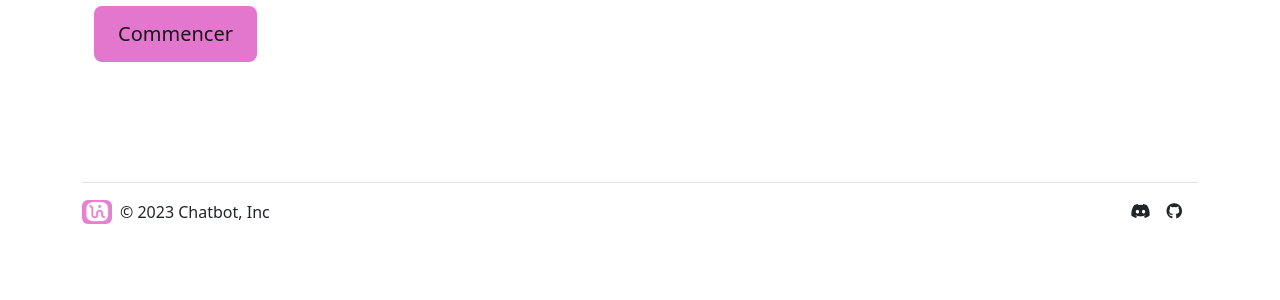
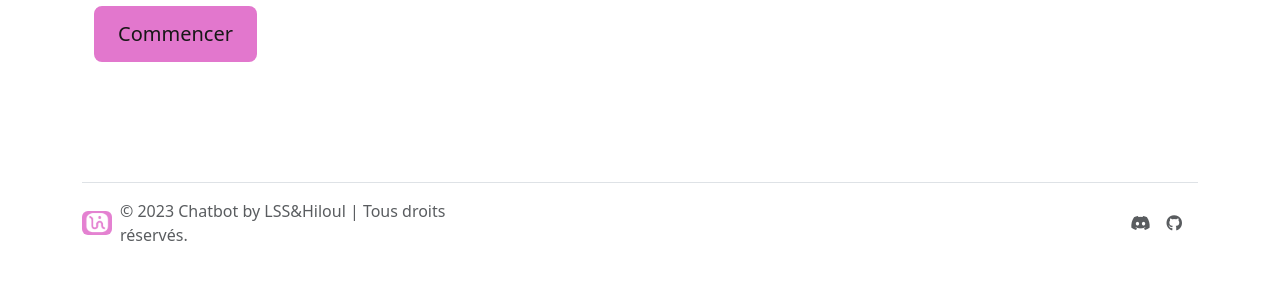
Before and after one commit to LSS-commits/chatbot, a Flask app: page / in a window 1280 px wide. Shown: the part 398-698 px from the top of the page. Run offline with Flask 3, Linux system fonts and the light colour scheme.

Commit message:
changement structure projet + ouverture navigateur avec Flask

```diff
--- a/app.py
+++ b/app.py
@@ -6,6 +6,10 @@ import openai
 import os
 from dotenv import load_dotenv
 load_dotenv()
+
+# pour ouvrir le navigateur
+import webbrowser
+from threading import Timer
 
 # configuration de la clé d'API
 openai.api_key = os.getenv('API_KEY')
@@ -48,7 +52,14 @@ def postData():
 def chatbot():
     return render_template('chatbot.html')
 
+# ouvrir le navigateur lorsque le serveur est lancé
+def open_browser():
+    webbrowser.open_new("http://127.0.0.1:5000")
+
 # démarrer l'app
 if __name__ == '__main__':
+    # ouvrir le navig après 1 seconde
+    Timer(1, open_browser).start()
+
     # définir host et port si besoin
     app.run()
--- a/static/chat.js
+++ b/static/js/chat_api.js
@@ -1,3 +1,4 @@
+/* Pour gérer le traitement des données envoyées et reçues du chatbot */
 function sendMessage() {
     // récupérer l'entrée utilisateur et l'afficher
     var message = document.getElementById('userInput').value;
--- a/static/components.js
+++ b/static/js/webcomponents.js
@@ -6,7 +6,7 @@ class MyNav extends HTMLElement {
             <nav class="navbar navbar-expand-lg bg-dark">
                 <div class="container-fluid">
                     <a class="navbar-brand" href="/">
-                        <img src="../static/picto_rose.png" alt="logo chatbot navbar" class="nav-logo">
+                        <img src="/static/assets/picto_rose.png" alt="logo chatbot navbar" class="nav-logo">
                     </a>
                     <button class="navbar-toggler" type="button" data-bs-toggle="collapse"
                         data-bs-target="#navbarTogglerDemo02" aria-controls="navbarTogglerDemo02" aria-expanded="false"
@@ -54,15 +54,15 @@ class MyFooter extends HTMLElement {
             <footer class="d-flex flex-wrap justify-content-between align-items-center py-3 my-4 border-top">
                 <div class="col-md-4 d-flex align-items-center">
                     <a href="/" class="mb-3 me-2 mb-md-0 text-body-secondary text-decoration-none lh-1">
-                        <img src="../static/picto_rose.png" alt="logo chatbot footer" width="30" height="24" class="rounded">
+                        <img src="/static/assets/picto_rose.png" alt="logo chatbot footer" width="30" height="24" class="rounded">
                     </a>
-                    <span class="mb-3 mb-md-0 text-dark">© 2023 Chatbot, Inc</span>
+                    <span class="mb-3 mb-md-0 text-body-secondary">© 2023 Chatbot by LSS&Hiloul | Tous droits réservés.</span>
                 </div>
 
                 <ul class="nav col-md-4 justify-content-end list-unstyled d-flex">
-                    <li class="ms-3"><a class="text-dark" href="#"><i class="fa-brands fa-discord"></i></a></li>
-                    <li class="ms-3"><a class="text-dark" href="#"><i class="fa-brands fa-github"></i></a></li>
-                    <li class="ms-3"><a class="text-dark" href="#"><i class="fa-brands fa-x-twitter"></i></a></li>
+                    <li class="ms-3"><a class="text-body-secondary" href="#"><i class="fa-brands fa-discord"></i></a></li>
+                    <li class="ms-3"><a class="text-body-secondary" href="#"><i class="fa-brands fa-github"></i></a></li>
+                    <li class="ms-3"><a class="text-body-secondary" href="#"><i class="fa-brands fa-x-twitter"></i></a></li>
                 </ul>
             </footer>
         </div>
--- a/templates/index.html
+++ b/templates/index.html
@@ -1,28 +1,35 @@
 <!DOCTYPE html>
 <html lang="fr">
+
 <head>
   <meta charset="UTF-8">
   <meta name="viewport" content="width=device-width, initial-scale=1.0">
+  <title>Bienvenue sur Chatbot</title>
+  <!-- FAVICON -->
+  <link rel="icon" type="image/x-icon" href="../static/assets/picto_rose.png">
+
   <!-- ICONES -->
   <link rel="stylesheet" href="https://cdnjs.cloudflare.com/ajax/libs/font-awesome/6.4.2/css/all.min.css"
     integrity="sha512-z3gLpd7yknf1YoNbCzqRKc4qyor8gaKU1qmn+CShxbuBusANI9QpRohGBreCFkKxLhei6S9CQXFEbbKuqLg0DA=="
     crossorigin="anonymous" referrerpolicy="no-referrer" />
-    <!-- STYLES -->
+  <!-- BOOTSTRAP CSS -->
   <link href="https://cdn.jsdelivr.net/npm/bootstrap@5.3.1/dist/css/bootstrap.min.css" rel="stylesheet"
     integrity="sha384-4bw+/aepP/YC94hEpVNVgiZdgIC5+VKNBQNGCHeKRQN+PtmoHDEXuppvnDJzQIu9" crossorigin="anonymous">
-    <link rel="stylesheet" href="../static/styles.css">
-    <!-- FAVICON -->
-    <link rel="icon" type="image/x-icon" href="../static/picto_rose.png">
-    <title>Accueil</title>
+  <!-- CUSTOM STYLES -->
+  <link rel="stylesheet" href="../static/css/styles.css">
+  <link rel="stylesheet" href="../static/css/responsive.css">
 </head>
 
 <body>
 
+  <!-- Container principal de la page -->
   <main>
+    <!-- Présentation du site -->
     <div class="container col-xxl-8 px-4 py-5">
       <div class="row flex-lg-row-reverse align-items-center g-5 py-5">
         <div class="col-10 col-sm-8 col-lg-6">
-                <img src="../static/image_horizontal_noir_rose.png" class="d-block mx-lg-auto img-fluid rounded" alt="Bootstrap Themes" width="700" height="500" loading="lazy">
+          <img src="../static/assets/image_horizontal_noir_rose.png" class="d-block mx-lg-auto img-fluid rounded"
+            alt="presentation image chatbot" width="700" height="500" loading="lazy">
         </div>
         <div class="col-lg-6">
           <h1 class="display-5 fw-bold text-body-emphasis lh-1 mb-3">Bienvenue sur Chatbot</h1>
@@ -40,6 +47,7 @@
     </div>
   </main>
 
+  <!-- Composant footer -->
   <my-footer></my-footer>
 
   <!-- BOOTSTRAP JS -->
@@ -47,8 +55,8 @@
     integrity="sha384-HwwvtgBNo3bZJJLYd8oVXjrBZt8cqVSpeBNS5n7C8IVInixGAoxmnlMuBnhbgrkm"
     crossorigin="anonymous"></script>
   <!-- SCRIPTS -->
-    <!-- COMPONENTS.JS AVANT SCRIPTS.JS POUR EXECUTER LE JS DANS LES COMPOSANTS !!! -->
-    <script src="../static/components.js"></script>
+  <!-- WEBCOMPONENTS.JS AVANT LES AUTRES SCRIPTS PERSO POUR EXECUTER LE JS DANS LES COMPOSANTS !!! -->
+  <script src="../static/js/webcomponents.js"></script>
 </body>
 
 </html>
```
Also changed, not shown: templates/chatbot.html (+22 -11 lines), static/assets/image_horizontal_noir_rose.png (renamed from static/image_horizontal_noir_rose.png), static/assets/logo_horizontal_gris.png (renamed from static/logo_horizontal_gris.png), static/assets/logo_horizontal_noir_rose.png (renamed from static/logo_horizontal_noir_rose.png), static/assets/picto_gris.png (renamed from static/picto_gris.png), static/assets/picto_gris_transp.png (renamed from static/picto_gris_transp.png), static/assets/picto_rose.png (renamed from static/picto_rose.png), static/css/responsive.css (renamed from static/responsive.css), static/css/styles.css (renamed from static/styles.css), static/js/misc_api.js (renamed from static/scripts.js). Lines whose indentation alone changed are shown as unchanged.
